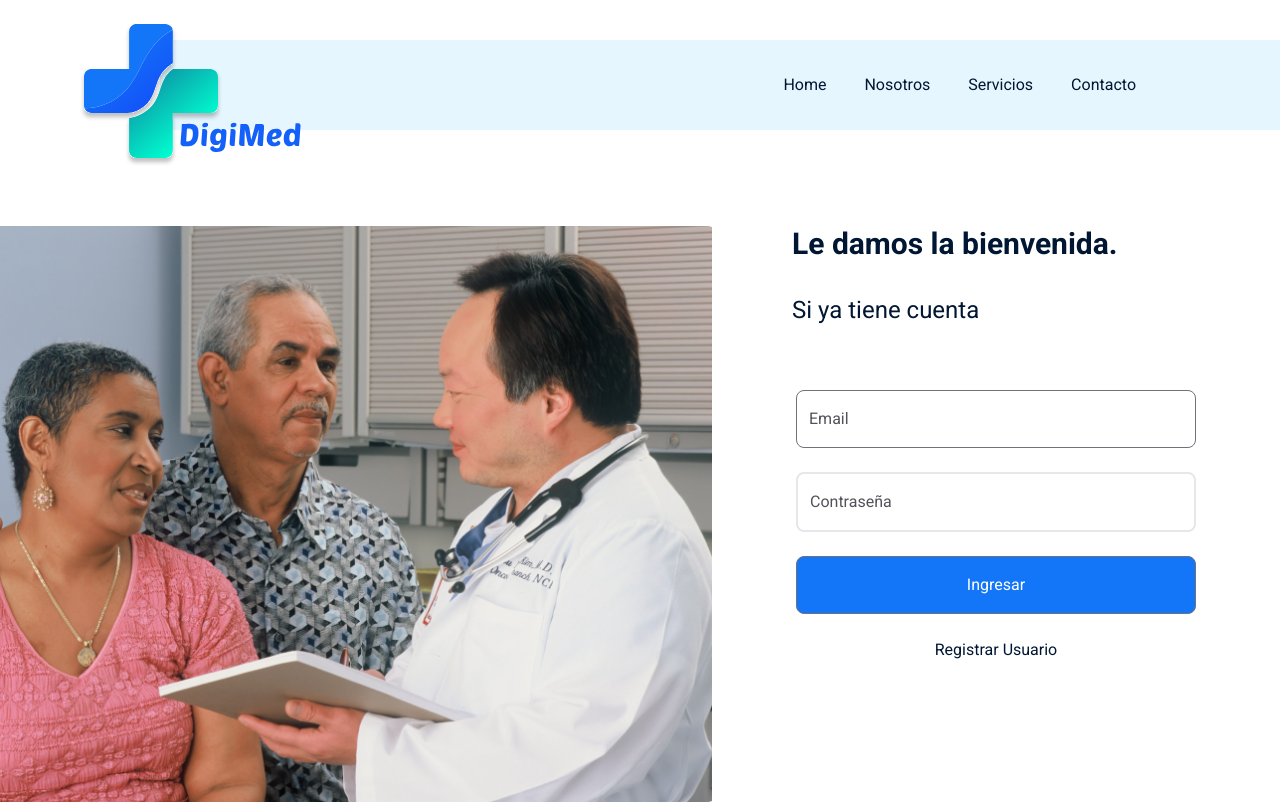
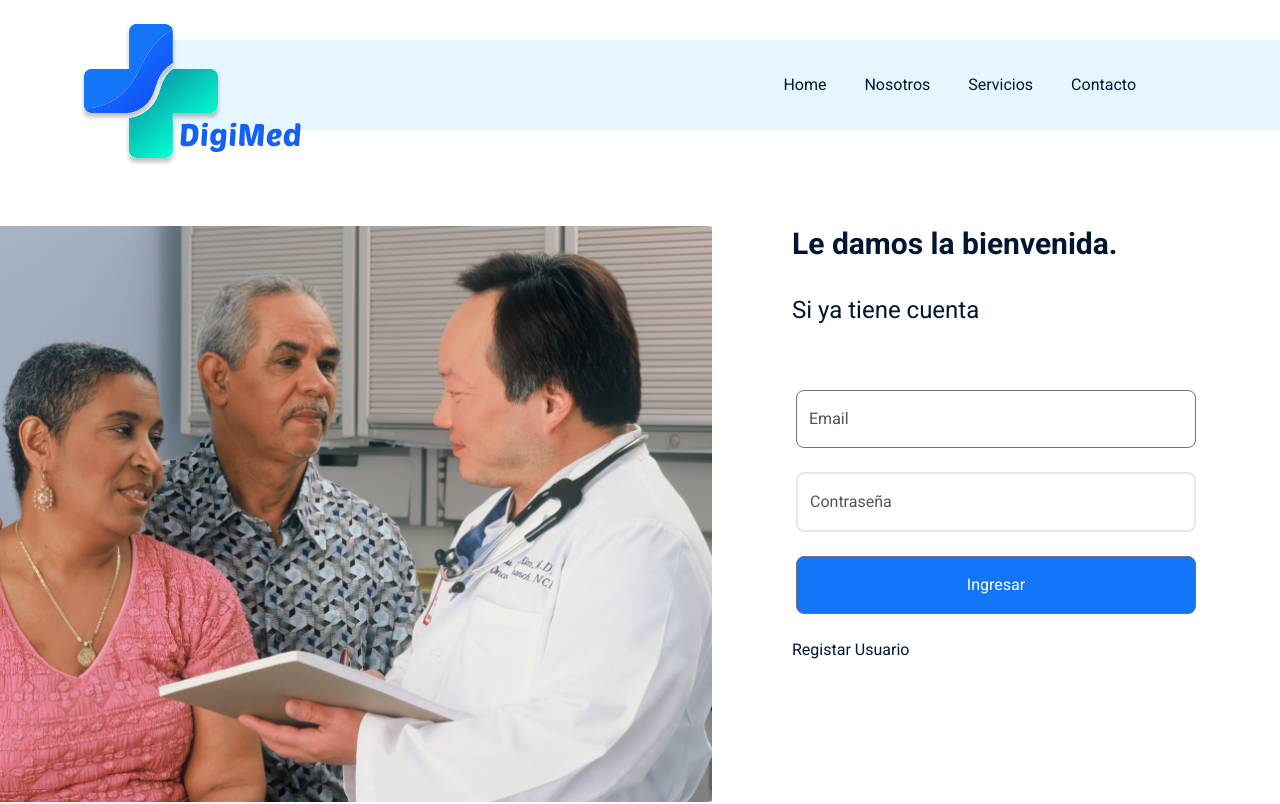
Before and after one commit to JavierBrizuela/DigiMed, a React (Vite) app in the folder digimed-ui/digimed-ui/: page / in a window 1280 px wide. Shown: the top 804 px of the page. Built offline with nearby package versions, Linux system fonts and the light colour scheme.

Commit message:
Registro3

```diff
--- a/digimed-ui/digimed-ui/src/Pages/Registro.jsx
+++ b/digimed-ui/digimed-ui/src/Pages/Registro.jsx
@@ -1,5 +1,6 @@
 import React, { useState } from 'react';
-import hero from '../assets/image_hero.png';
+import { Link } from 'react-router-dom';
+// import hero from '../assets/image_hero.png';
 import Image from '../components/image';
 
 function Registro({
@@ -154,13 +155,7 @@ function Registro({
                   Confirmar Registro
                 </button>
                    </div>
-                 <button
-                   onClick={() => {
-                    goBack();
-                  }}
-            >
-              Volver al login
-            </button>
+                 <Link to='/'>Volver al Login</Link>
             </form>
           </div>
         </div>
--- a/digimed-ui/digimed-ui/src/components/LoginForm.jsx
+++ b/digimed-ui/digimed-ui/src/components/LoginForm.jsx
@@ -1,7 +1,7 @@
 // import Alert from '@mui/material/Alert';
 import Registro from '../Pages/Registro';
 import React, { useState } from 'react';
-import { useNavigate } from 'react-router-dom';
+import { useNavigate, Link } from 'react-router-dom';
 
 export function LoginForm() {
   const [email, setEmail] = useState('');
@@ -21,10 +21,10 @@ export function LoginForm() {
 
   /* console.log(email, password) */
 
-  const registrarUser = () => {
-    setShowRegistro(true);
-    setShowLoginForm(false);
-  };
+  // const registrarUser = () => {
+  //   setShowRegistro(true);
+  //   setShowLoginForm(false);
+  // };
   const timeOutAlert = () => {
     setTimeout(() => {
       setShowAlert(false);
@@ -42,7 +42,7 @@ export function LoginForm() {
       timeOutAlert();
     } else {
       axios
-        .post('http://localhost:3001/login', {
+        .post('http://localhost:5000/api/v1/login', {
           email: email,
           password: password,
         })
@@ -106,13 +106,7 @@ export function LoginForm() {
                 Ingresar
               </button>
             </div>
-            <button
-              onClick={() => {
-                registrarUser();
-              }}
-            >
-              Registrar Usuario
-            </button>
+            <Link to='/Registro'>Registar Usuario</Link>
           </form>
         </div>
       ) : (
```
